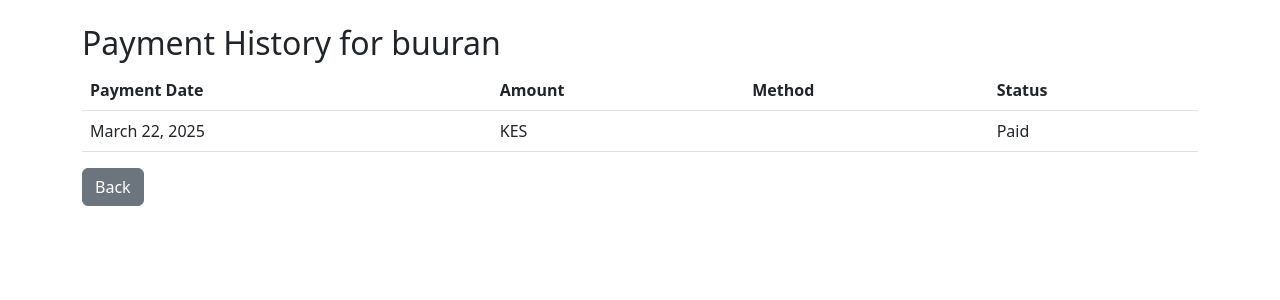
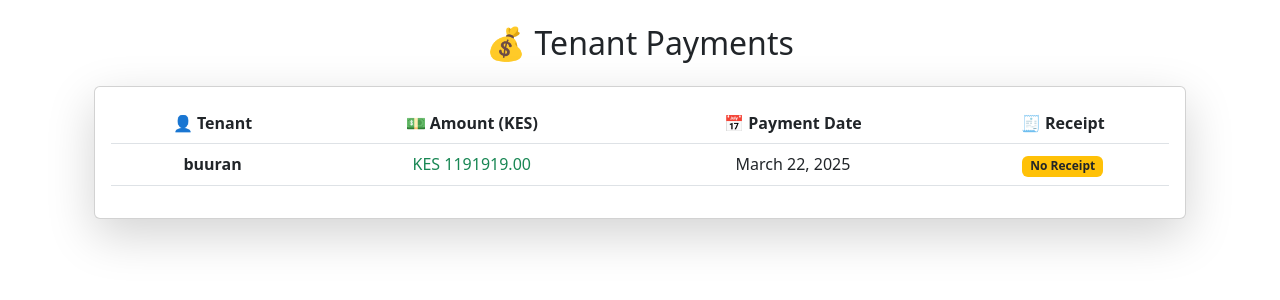
Before and after one commit to EidAbdullahi/renta-management, a Django app: page /payments/tenant/3/ in a window 1280 px wide. Shown: the part 56-356 px from the top of the page. Run offline with Django 4.2, Linux system fonts and the light colour scheme; a user stored in the database is signed in; data comes from the database, SQL or seed files in the repository.

Commit message:
commit chnages

```diff
--- a/users/templates/users/tenant_payments.html
+++ b/users/templates/users/tenant_payments.html
@@ -1,27 +1,43 @@
 {% extends "users/base.html" %}
 {% block content %}
-<h2>Payment History for {{ tenant.name }}</h2>
-<table class="table">
-    <thead>
+<div class="container mt-4">
+    <h2 class="text-center mb-4">💰 Tenant Payments</h2>
+    <div class="card shadow-lg p-3 bg-white rounded">
+        <div class="table-responsive">
+            <table class="table table-hover text-center">
+                <thead class="bg-dark text-white">
                     <tr>
-            <th>Payment Date</th>
-            <th>Amount</th>
-            <th>Method</th>
-            <th>Status</th>
+                        <th>👤 Tenant</th>
+                        <th>💵 Amount (KES)</th>
+                        <th>📅 Payment Date</th>
+                        <th>🧾 Receipt</th>
                     </tr>
                 </thead>
                 <tbody>
                     {% for payment in payments %}
                     <tr>
-            <td>{{ payment.payment_date }}</td>
-            <td>KES {{ payment.amount }}</td>
-            <td>{{ payment.method }}</td>
-            <td>{{ payment.status }}</td>
+                        <td class="fw-bold">{{ payment.tenant.name }}</td>
+                        <td class="text-success">KES {{ payment.amount_paid|floatformat:2 }}</td>
+                        <td>{{ payment.payment_date|date:"F d, Y" }}</td>
+                        <td>
+                            {% if payment.receipt %}
+                                <a href="{{ payment.receipt.url }}" class="btn btn-outline-primary btn-sm" target="_blank">
+                                    📄 View Receipt
+                                </a>
+                            {% else %}
+                                <span class="badge bg-warning text-dark">No Receipt</span>
+                            {% endif %}
+                        </td>
+                    </tr>
+                    {% empty %}
+                    <tr>
+                        <td colspan="4" class="text-muted">No payments recorded.</td>
                     </tr>
                     {% endfor %}
                 </tbody>
             </table>
-<a href="{% url 'payment_list' %}" class="btn btn-secondary">Back</a>
-
+        </div>
+    </div>
+</div>
 
 {% endblock %}
```
Lines whose indentation alone changed are shown as unchanged.
